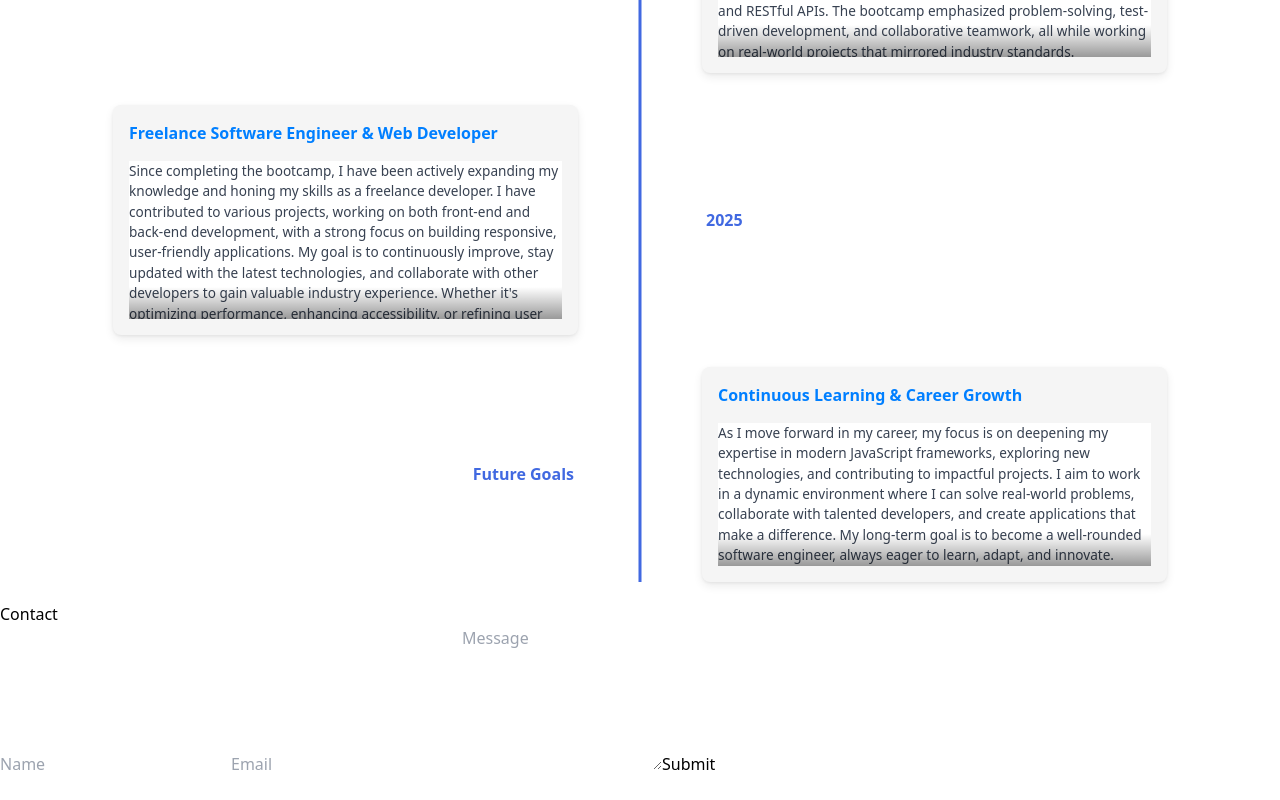
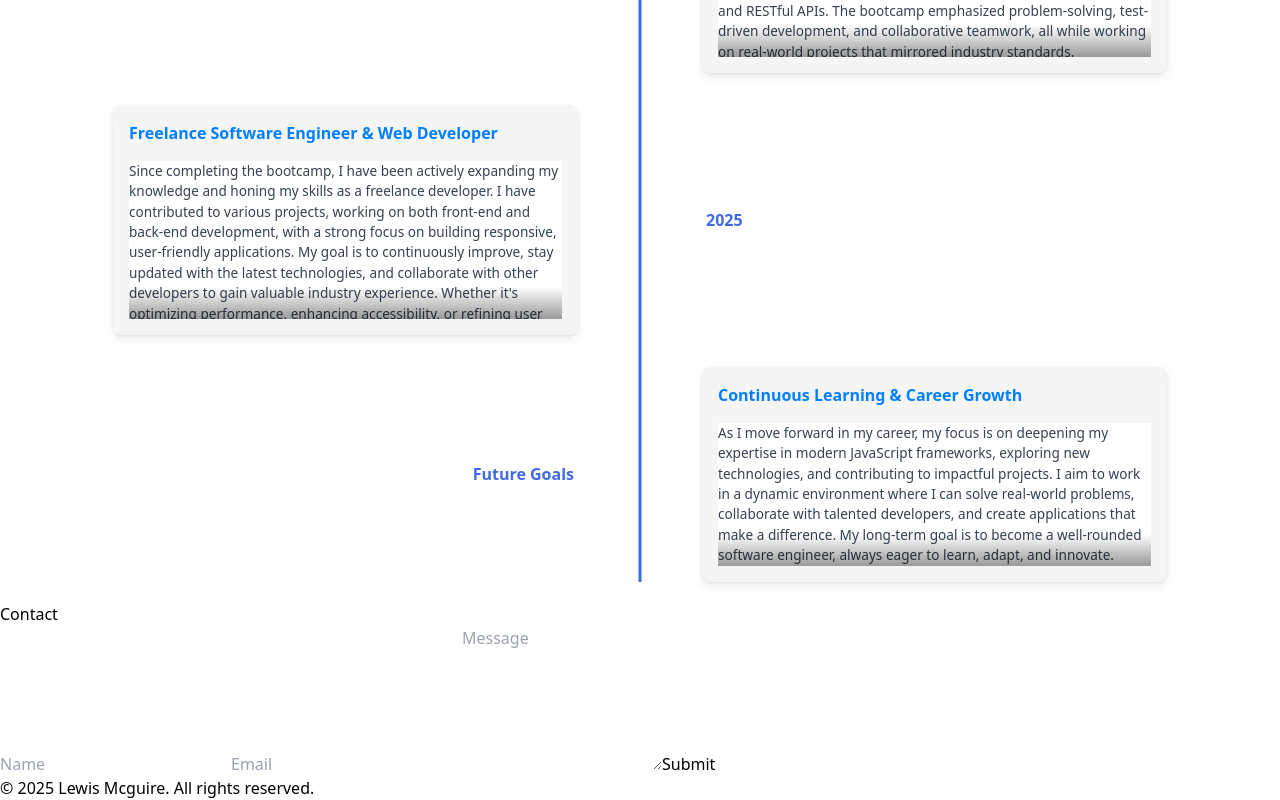
Before and after one commit to Mchumbles/portfolio-v1, a React (Vite) app: page / in a window 1280 px wide. Shown: the part 4915-5715 px from the top of the page. Before the commit the page ends 5691 px from the top, so only its background shows below. Built offline with nearby package versions, Linux system fonts and the light colour scheme.

Commit message:
Implement footer

```diff
--- a/src/App.tsx
+++ b/src/App.tsx
@@ -6,6 +6,7 @@ import GMail from "./Components/Gmail";
 import LinkedIn from "./Components/LinkedIn";
 import Skills from "./Components/Skills";
 import Contact from "./Components/Contact";
+import Footer from "./Components/Footer";
 const ProjectDisplay = lazy(() => import("./Components/ProjectDisplay"));
 const TimelineDisplay = lazy(() => import("./Components/TimelineDisplay"));
 
@@ -47,6 +48,9 @@ function App() {
       <LazyLoader>
         <Contact rows={6} />
       </LazyLoader>
+      <LazyLoader>
+        <Footer />
+      </LazyLoader>
     </main>
   );
 }
--- /dev/null
+++ b/src/Components/Footer.tsx
@@ -0,0 +1,13 @@
+function Footer() {
+  return (
+    <footer className="relative bottom-0 left-10 py-5 ml-2 p-3 mt-0">
+      <div className="flex items-center">
+        <p className="text-sm opacity-50">
+          &copy; {new Date().getFullYear()} Lewis Mcguire. All rights reserved.
+        </p>
+      </div>
+    </footer>
+  );
+}
+
+export default Footer;
```
